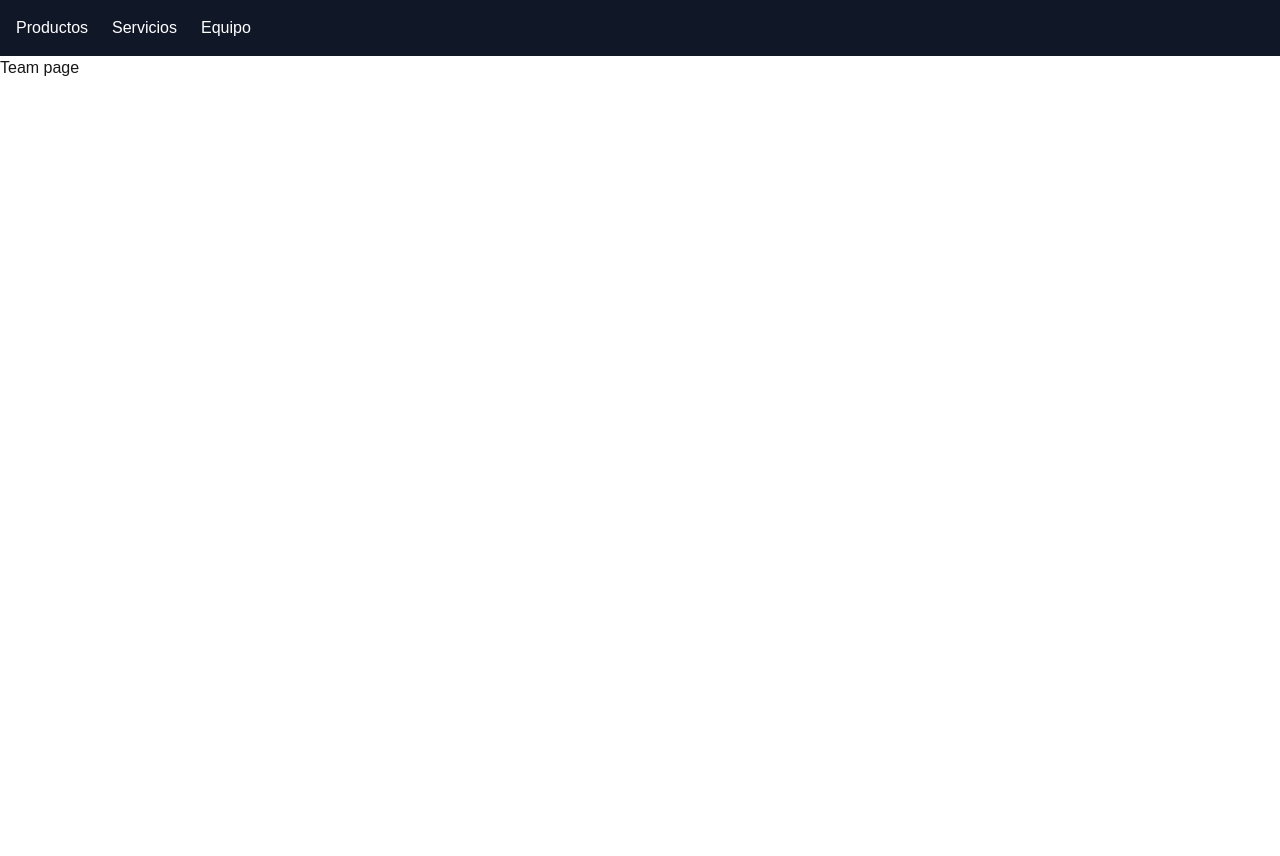
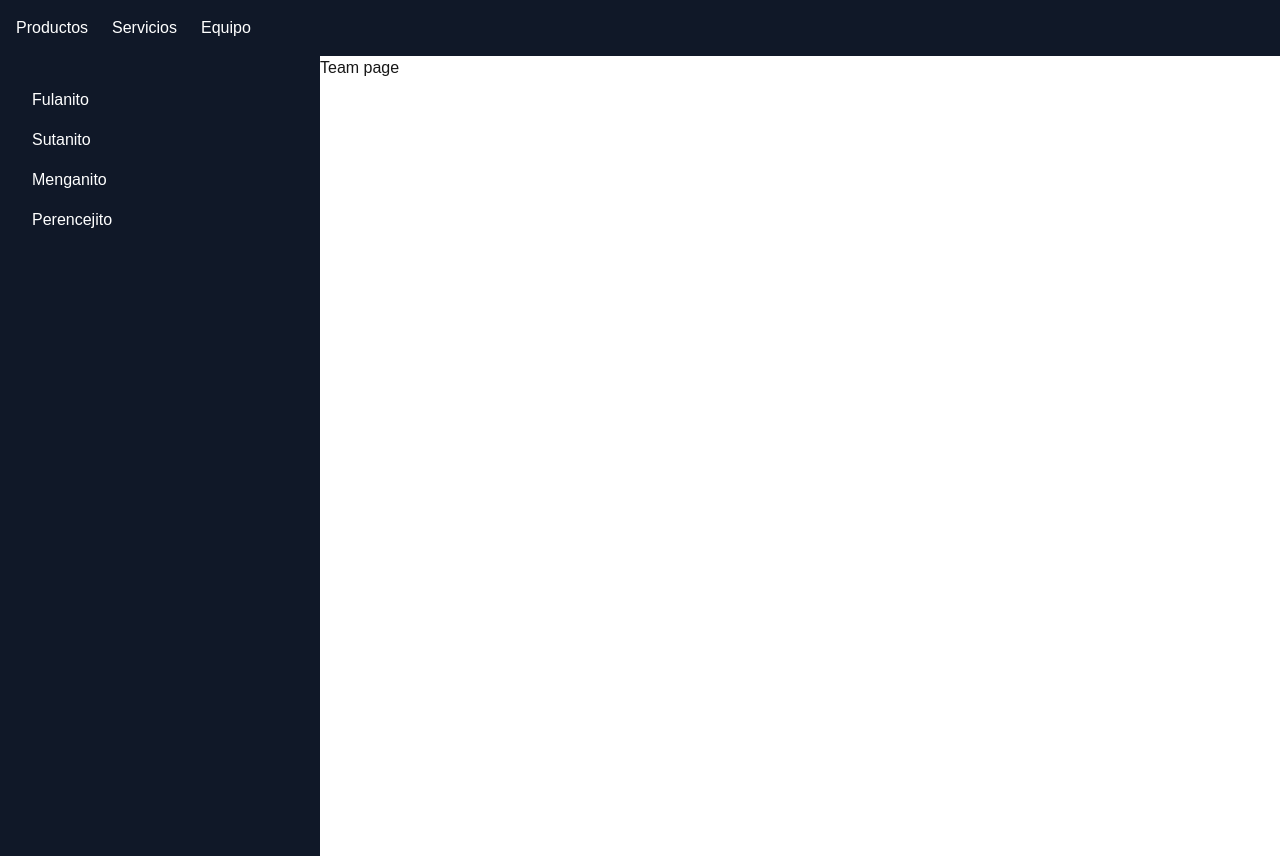
Before and after one commit to OriD-19/first_next_project, a Next.js app: page /team in a window 1280 px wide. Before the commit the page ends 800 px from the top, so only its background shows below. Built offline with nearby package versions, Linux system fonts and the light colour scheme.

Commit message:
Team layout demo

```diff
--- /dev/null
+++ b/app/team/layout.jsx
@@ -0,0 +1,18 @@
+import Link from "next/link";
+
+export default function TeamLayout({ children }) {
+  return (
+    <div className="flex h-screen">
+        <nav className="w-1/4 bg-gray-900 text-white p-8">
+            <ul className="space-y-4">
+                <li><Link href="#">Fulanito</Link></li>
+                <li><Link href="#">Sutanito</Link></li>
+                <li><Link href="#">Menganito</Link></li>
+                <li><Link href="#">Perencejito</Link></li>
+            </ul>
+        </nav>
+      {children}
+    </div>
+  );
+
+}
```
